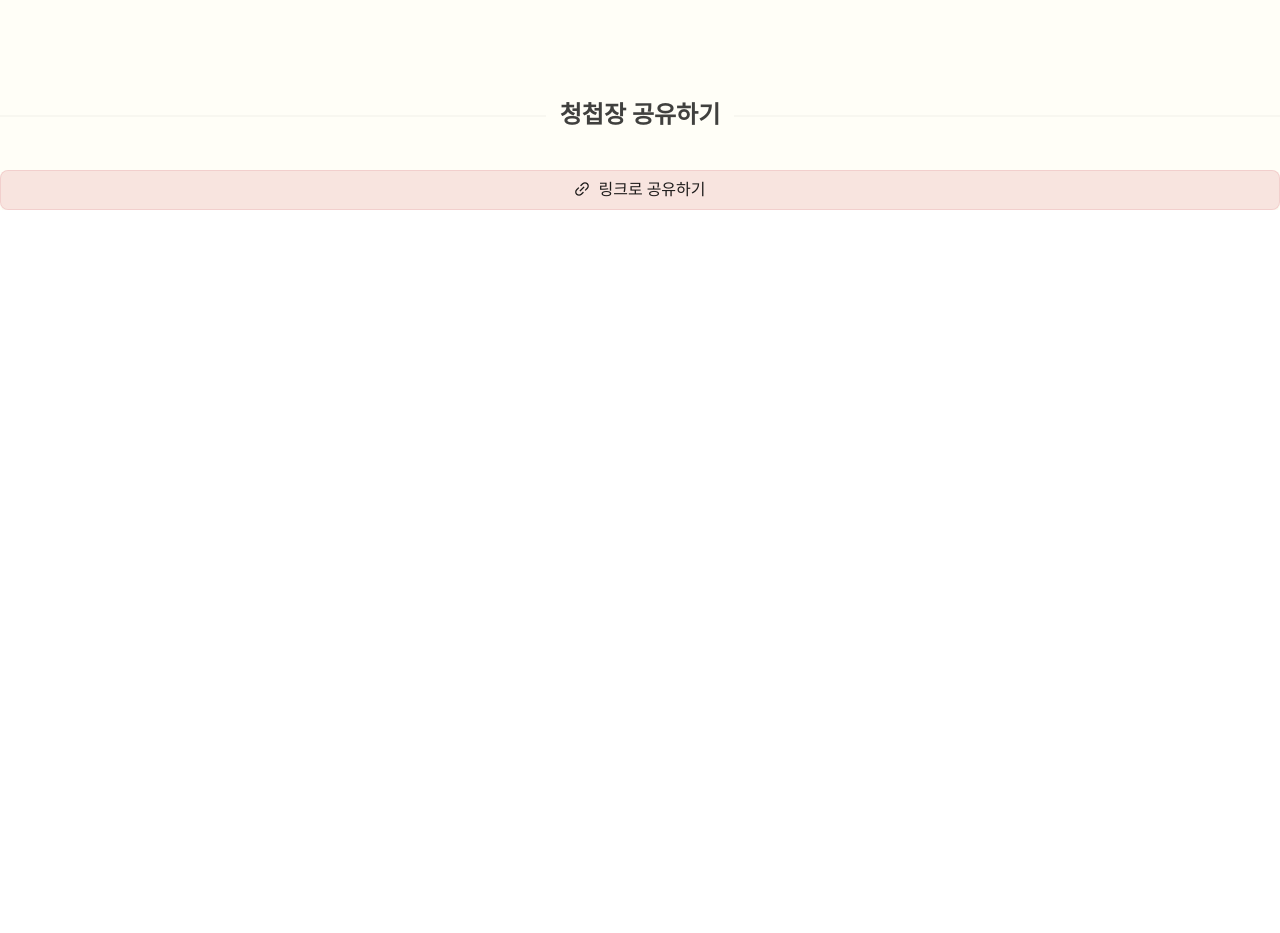
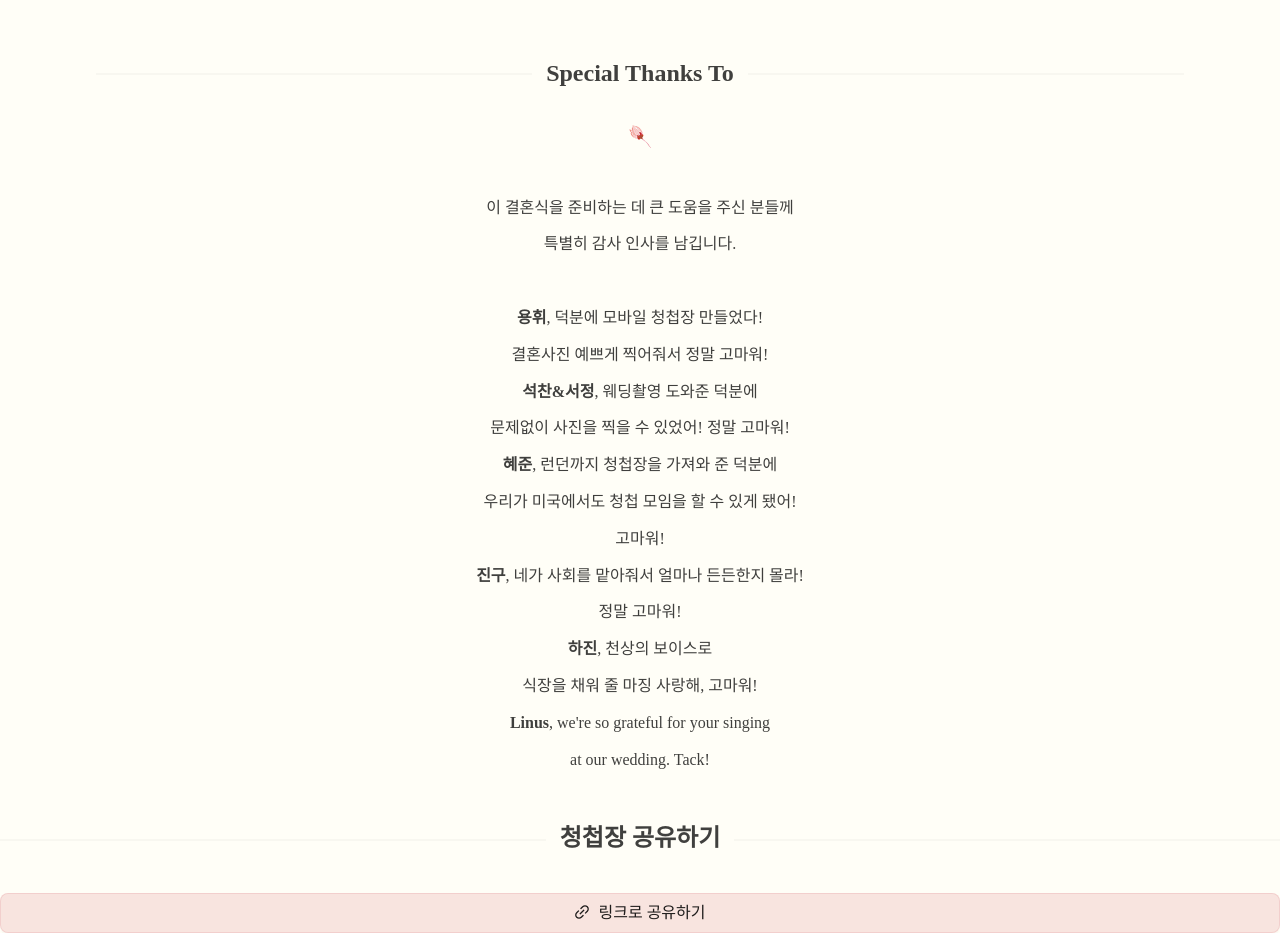
Before and after one commit to ryuina/wedding_invitation, a React (Create React App) app: page / in a window 1280 px wide. Shown: the part 4160-5093 px from the top of the page. Before the commit the page ends 4370 px from the top, so only its background shows below. Built offline with nearby package versions, Linux system fonts and the light colour scheme.

Commit message:
Add acknowledgement

```diff
--- a/src/App.js
+++ b/src/App.js
@@ -6,6 +6,7 @@ import Location from "./components/location";
 import Share from "./components/share";
 import Song from "./assets/song.mp3";
 import CongratulatoryMoney from "./components/congratulatoryMoney";
+import Acknowledge from "./components/acknowledge";
 
 function App() {
   return (
@@ -19,6 +20,7 @@ function App() {
         <Photos />
         <Location />
         <CongratulatoryMoney />
+        <Acknowledge />
         <Share />
       </header>
     </div>
--- /dev/null
+++ b/src/components/acknowledge.jsx
@@ -0,0 +1,95 @@
+import React from "react";
+import styled from "styled-components";
+import { Divider} from "antd";
+import Flower from "../assets/flower1.png";
+
+const Wrapper = styled.div`
+  width: 85%;
+`;
+
+const Title = styled.p`
+  font-size: 1.5rem;
+  font-weight: bold;
+  opacity: 0.85;
+  margin-bottom: 0;
+  text-align: center;
+`;
+
+const Content = styled.span`
+  display: block;
+  margin: 0 auto;
+  font-size: 1rem;
+  text-align: center;
+  line-height: 2.3rem;
+  opacity: 0.75;
+  background-repeat: no-repeat;
+  background-position: center;
+
+  @media (max-width: 768px) {
+    font-size: 0.95rem;
+    line-height: 2rem;
+  }
+  @media (max-width: 480px) {
+    font-size: 0.9rem;
+    line-height: 1.75rem;
+  }
+`;
+
+const Image = styled.img`
+  display: block;
+  margin: 0 auto;
+  width: 1.375rem;
+  padding-bottom: 42px;
+  @media (max-width: 768px) {
+    width: 1.25rem;
+  }
+  @media (max-width: 480px) {
+    width: 1rem;
+  }
+`;
+
+const Acknowledge = () => {
+  return (
+    <Wrapper>
+      <Divider style={{ marginTop: 0, marginBottom: 32 }} plain>
+        <Title>Special Thanks To</Title>
+      </Divider>
+      <Image src={Flower} />
+      <Content>
+        이 결혼식을 준비하는 데 큰 도움을 주신 분들께
+        <br />
+        특별히 감사 인사를 남깁니다.
+        <br />
+        <br />
+        <b>용휘</b>, 덕분에 모바일 청첩장 만들었다!
+        <br />
+        결혼사진 예쁘게 찍어줘서 정말 고마워!
+        <br />
+        <b>석찬&서정</b>, 웨딩촬영 도와준 덕분에
+        <br />
+        문제없이 사진을 찍을 수 있었어! 정말 고마워!
+        <br />
+        <b>혜준</b>, 런던까지 청첩장을 가져와 준 덕분에
+        <br />
+        우리가 미국에서도 청첩 모임을 할 수 있게 됐어!
+        <br/>
+        고마워!
+        <br />
+        <b>진구</b>, 네가 사회를 맡아줘서 얼마나 든든한지 몰라!
+        <br/>
+        정말 고마워!
+        <br />
+        <b>하진</b>, 천상의 보이스로
+        <br />
+        식장을 채워 줄 마징 사랑해, 고마워!
+        <br />
+        <b>Linus</b>, we're so grateful for your singing
+        <br />
+        at our wedding. Tack!
+        <br />
+      </Content>
+    </Wrapper>
+  );
+};
+
+export default Acknowledge;
```
